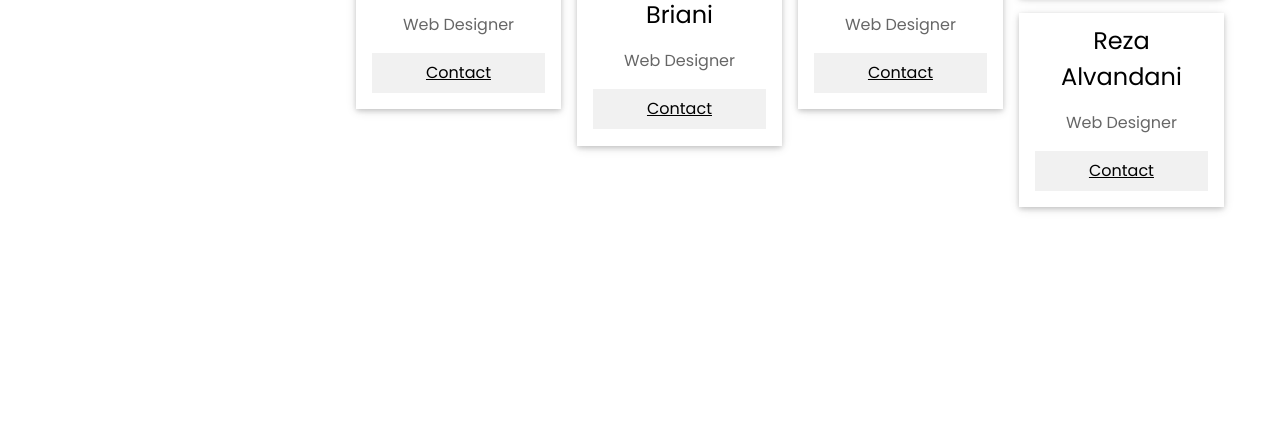
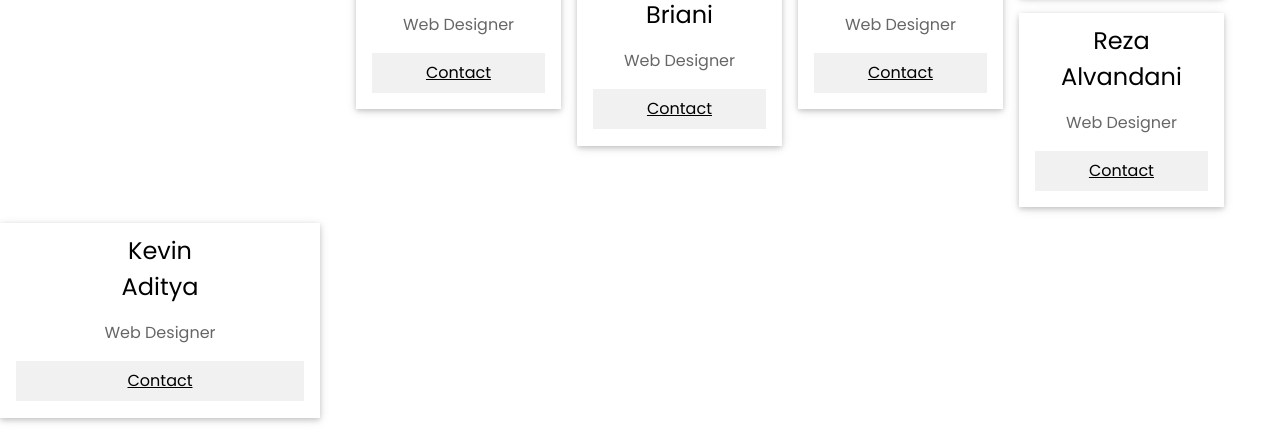
Before and after one commit to SMAKBO/tugas-labkom-2019-xi-3-alfred-nobel, a plain HTML site: page ourteam.html in a window 1280 px wide. Shown: the part 872-1306 px from the top of the page. Before the commit the page ends 1095 px from the top, so only its background shows below. Drawn offline with nearby package versions, Linux system fonts and the light colour scheme.

Commit message:
Update ourteam.html

```diff
--- a/ourteam.html
+++ b/ourteam.html
@@ -123,7 +123,17 @@ body {font-size:16px;}
 
 </div>
 
-
+<div class="w3-col l3 m6 w3-margin-bottom">
+      <div class="w3-card w3-center">
+        <div class="w3-container">
+          <h3>Kevin <br> Aditya</h3>
+          <p class="w3-opacity">Web Designer</p>
+          <p><a href="https://cemerlang.github.io/"><button class="w3-button w3-light-grey w3-block">Contact</button></a></p>
+        </div>
+      </div>
+    </div>
+  </div>
+</div>
 <!-- END PAGE CONTENT -->
 </div>
 
```
